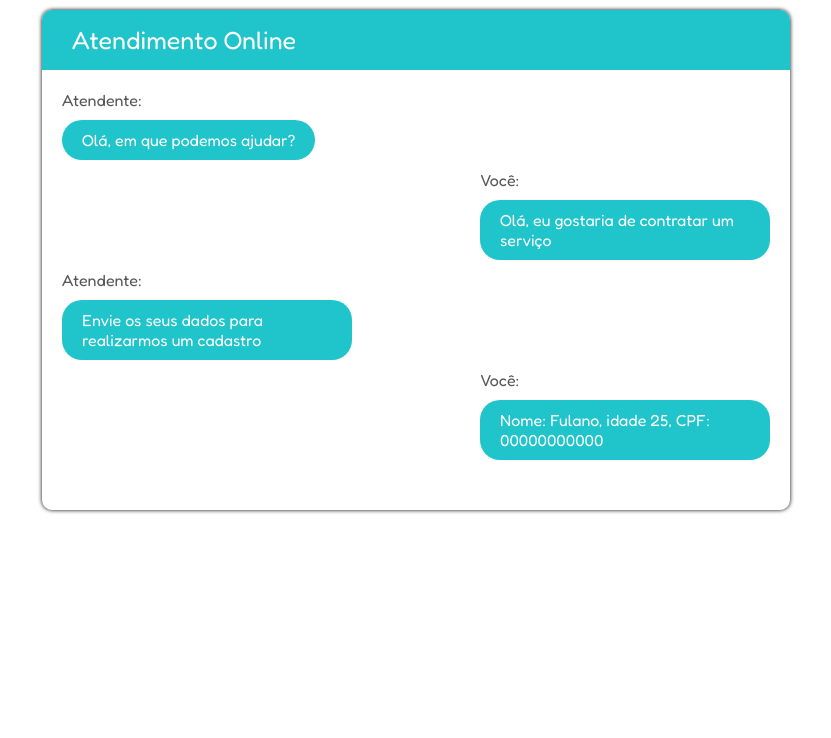
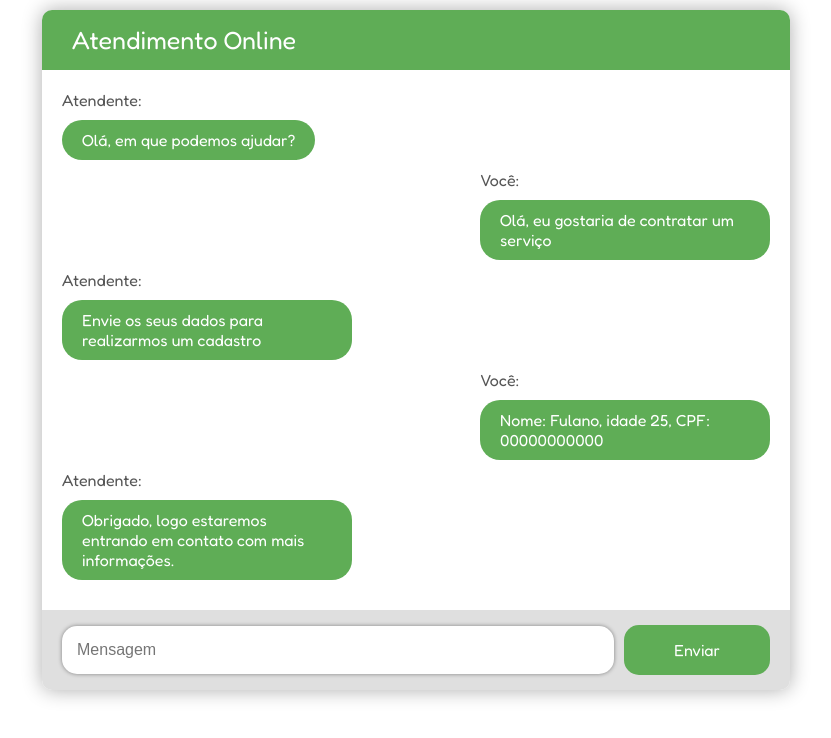
Before and after one commit to MaxWillianm/exercicio-front-end-Max-Willian, a plain HTML site: page index.html in a window 1280 px wide. Shown: the whole page, without its empty margins (224-1055 px from the left). Drawn offline with Linux system fonts and the light colour scheme.

Commit message:
finalizando

```diff
--- a/index.html
+++ b/index.html
@@ -16,7 +16,7 @@
       <div class="topo">
         <p class="titulo-chat">Atendimento Online</p>
       </div>
-      <div class="dialogo">
+      <div id="rolagem" class="dialogo">
         <div class="lado-esq">
           <div class="caixa">
             <p class="tit-diag">Atendente:</p>
@@ -49,6 +49,28 @@
             </div>
           </div>
         </div>
+        <div class="lado-esq">
+          <div class="caixa">
+            <p class="tit-diag">Atendente:</p>
+            <div class="box-dialogo-le">
+              <p class="">Obrigado, logo estaremos entrando em contato com mais informações.</p>
+            </div>
+          </div>
+        </div>
+        <div class="lado-dir">
+          <div class="caixa">
+            <p class="tit-diag">Você:</p>
+            <div class="box-dialogo-le">
+              <p class="">Ok, muito obrigado pelo atendimento.</p>
+            </div>
+          </div>
+        </div>
+      </div>
+      <div class="bg-gray">
+        <div class="box-enviar">
+          <input class="input-msg" placeholder="Mensagem" type="text" />
+          <button class="botao-enviar">Enviar</button>
+        </div>
       </div>
     </div>
   </body>
--- a/style.css
+++ b/style.css
@@ -10,15 +10,15 @@ p {
 }
 
 .box {
-  box-shadow: 0 0 4px;
+  box-shadow: 0 0 20px #adadad;
   border-radius: 10px;
-  padding: 0 0 20px 0;
+  padding: 0 0 0px 0;
   margin: 0 10px;
 
   .topo {
     padding: 15px 30px;
     border-radius: 10px 10px 0 0;
-    background-color: #20c4cb;
+    background-color: #5fad56;
   }
 }
 
@@ -31,6 +31,27 @@ p {
   display: flex;
   flex-direction: column;
   margin: 20px 0;
+  height: 500px;
+  overflow: auto;
+}
+
+#rolagem {
+  scrollbar-width: auto;
+  scrollbar-color: #ffffff #5fad56;
+}
+/* Chrome, Edge, and Safari */
+#rolagem::-webkit-scrollbar {
+  width: 16px;
+  border-radius: 10px;
+}
+#rolagem::-webkit-scrollbar-track {
+  background: #fff;
+  border: 3px solid #5fad56;
+  border-radius: 10px;
+}
+#rolagem::-webkit-scrollbar-thumb {
+  background-color: #5fad56;
+  border-radius: 10px;
 }
 
 .lado-esq {
@@ -57,7 +78,7 @@ p {
   border-radius: 20px;
   padding: 10px 20px;
   margin: 10px 20px;
-  background-color: #20c4cb;
+  background-color: #5fad56;
   color: white;
 }
 
@@ -68,6 +89,49 @@ p {
   border-radius: 20px;
   padding: 10px 20px;
   margin: 10px 20px;
-  background-color: #20c4cb;
+  background-color: #5fad56;
   color: white;
 }
+
+.box-enviar {
+  display: flex;
+  justify-content: flex-end;
+  align-items: center;
+  margin: 0px 20px 0 20px;
+}
+
+.bg-gray {
+  background-color: #dfdfdf;
+  border-radius: 0 0 10px 10px;
+  padding: 15px 0;
+}
+
+.input-msg {
+  flex: 1;
+  padding: 15px;
+  color: gray;
+  font-size: 16px;
+  margin: 0 10px 0 0;
+  border: none;
+  box-shadow: 0 0 4px gray;
+  border-radius: 15px;
+  &:focus {
+    outline: none;
+  }
+}
+
+.botao-enviar {
+  background-color: #5fad56;
+  border: none;
+  color: white;
+  font-family: Fredoka;
+  font-size: 16px;
+  flex: 0.04;
+  border-radius: 15px;
+  padding: 15px 50px;
+  cursor: pointer;
+  transition: all linear 0.2s;
+  &:hover {
+    background-color: #3d6e38;
+  }
+}
```
